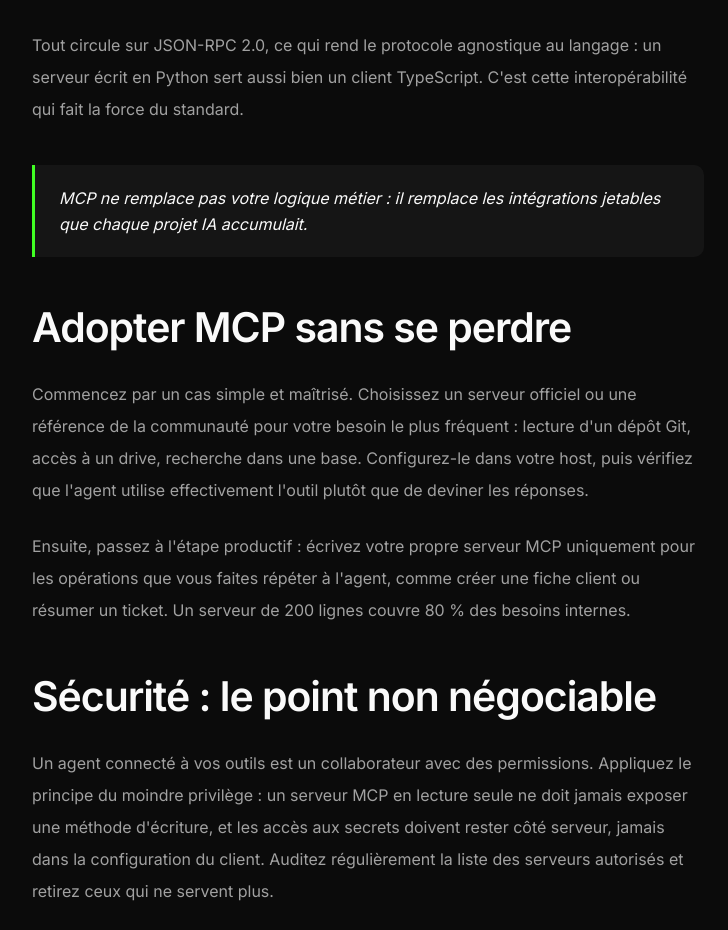
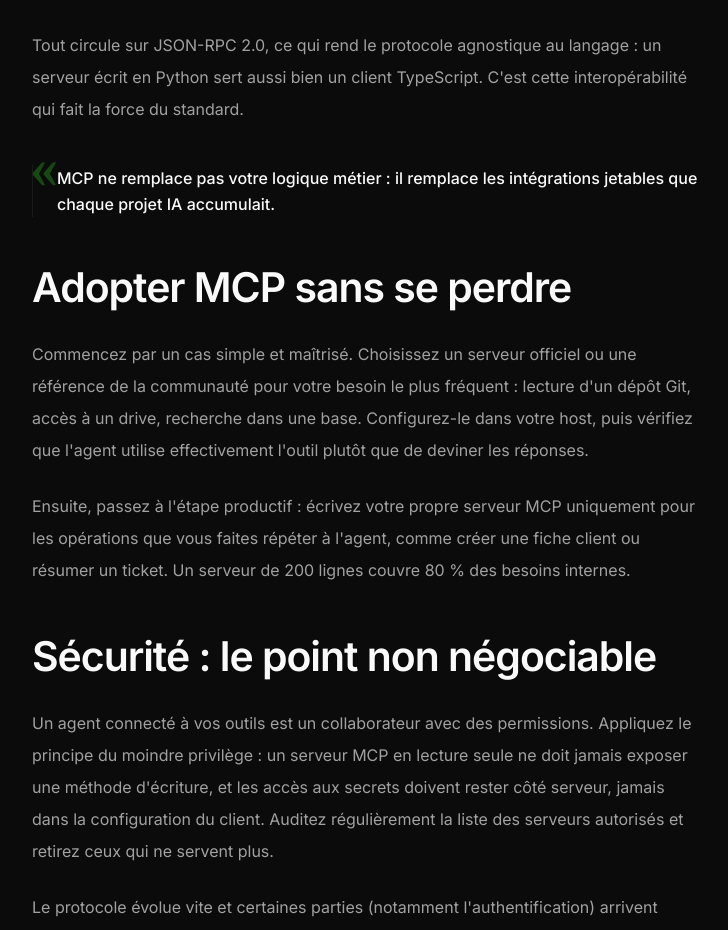
Before and after one commit to bazieebenezer/Aorte-africa, a Next.js app: page /blog/comprendre-mcp-protocole-agents-ia in a window 1280 px wide. Shown: the part 2121-3051 px from the top of the page, without its empty margins (272-1000 px from the left). Built offline with nearby package versions, Linux system fonts and the light colour scheme.

Commit message:
Citations articles : pull-quote minimal (guillemet discret, trait fin, sans fond ni italique)

```diff
--- a/src/components/blog/article-body.tsx
+++ b/src/components/blog/article-body.tsx
@@ -18,8 +18,14 @@ const components: PortableTextComponents = {
       </h3>
     ),
     blockquote: ({ children }) => (
-      <blockquote className="fs-body-lg my-10 rounded-r-lg border-l-[3px] border-primary bg-card py-5 pl-6 pr-6 italic leading-relaxed text-foreground">
-        {children}
+      <blockquote className="relative my-10 border-l border-border pl-6 text-foreground">
+        <span
+          aria-hidden
+          className="absolute -top-7 -left-1 font-serif text-6xl leading-none text-primary/25"
+        >
+          «
+        </span>
+        <p className="fs-body-lg font-medium leading-relaxed">{children}</p>
       </blockquote>
     ),
   },
```
